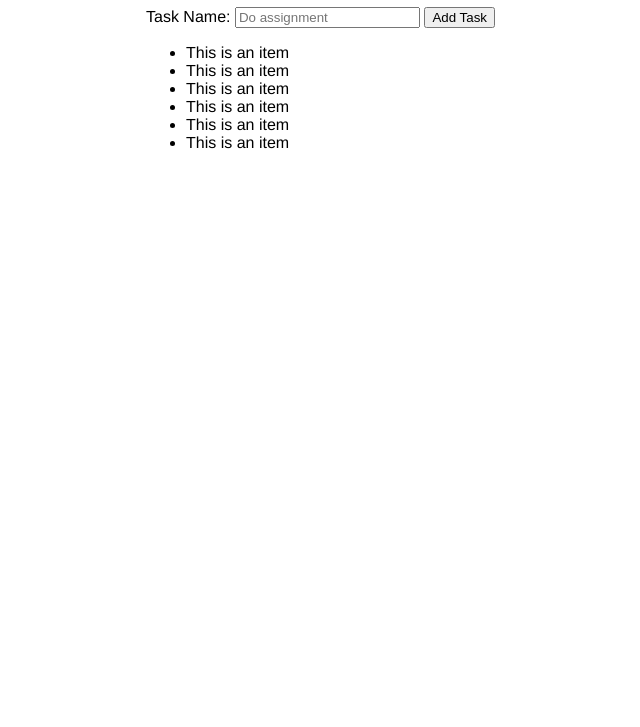
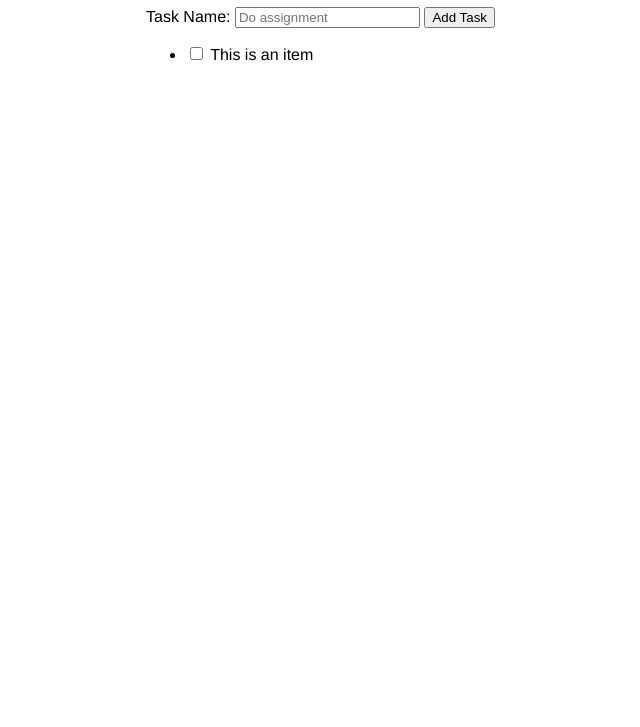
Before and after one commit to lilcode12/todo, a plain HTML site: page index.html in a window 1280 px wide. Shown: the part 73-800 px from the top of the page, without its empty margins (194-834 px from the left). Drawn offline with Linux system fonts and the light colour scheme.

Commit message:
testing the od checkbox

```diff
--- a/index.html
+++ b/index.html
@@ -21,12 +21,13 @@
       </button>
     </form>
     <ul id="todo-list">
-        <li>This is an item</li>
-        <li>This is an item</li>
-        <li>This is an item</li>
-        <li>This is an item</li>
-        <li>This is an item</li>
-        <li>This is an item</li>
+        <li>
+          <label>
+            <input type="checkbox">
+            This is an item
+          </label>
+        </li>
+
     </ul>
 
     <script src="js/script.js"></script>
```
